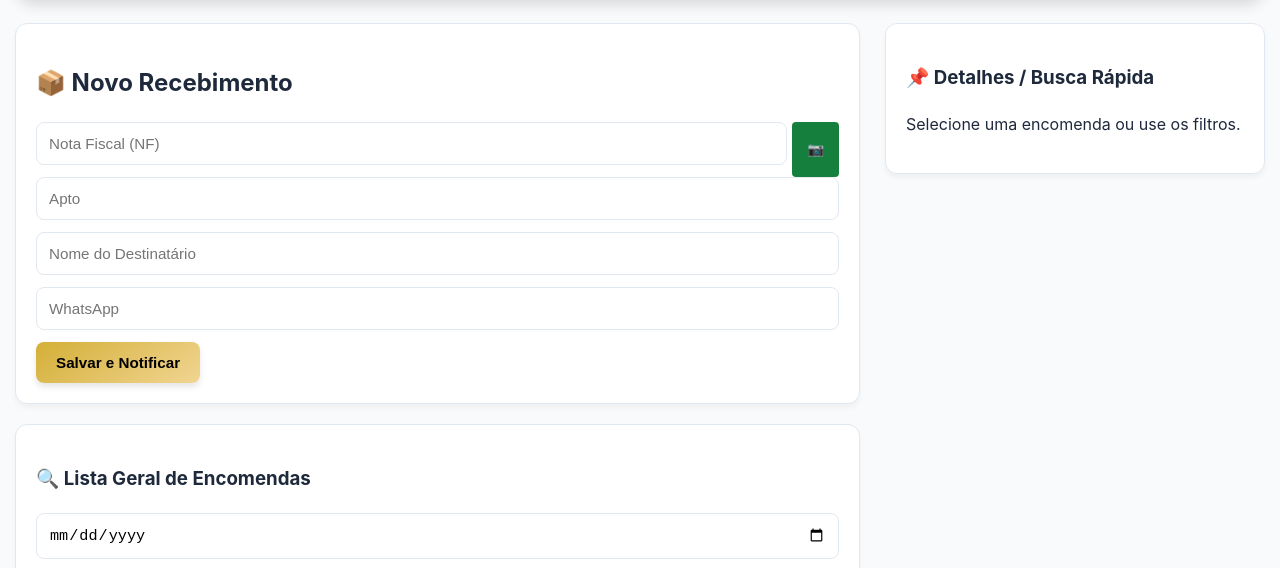
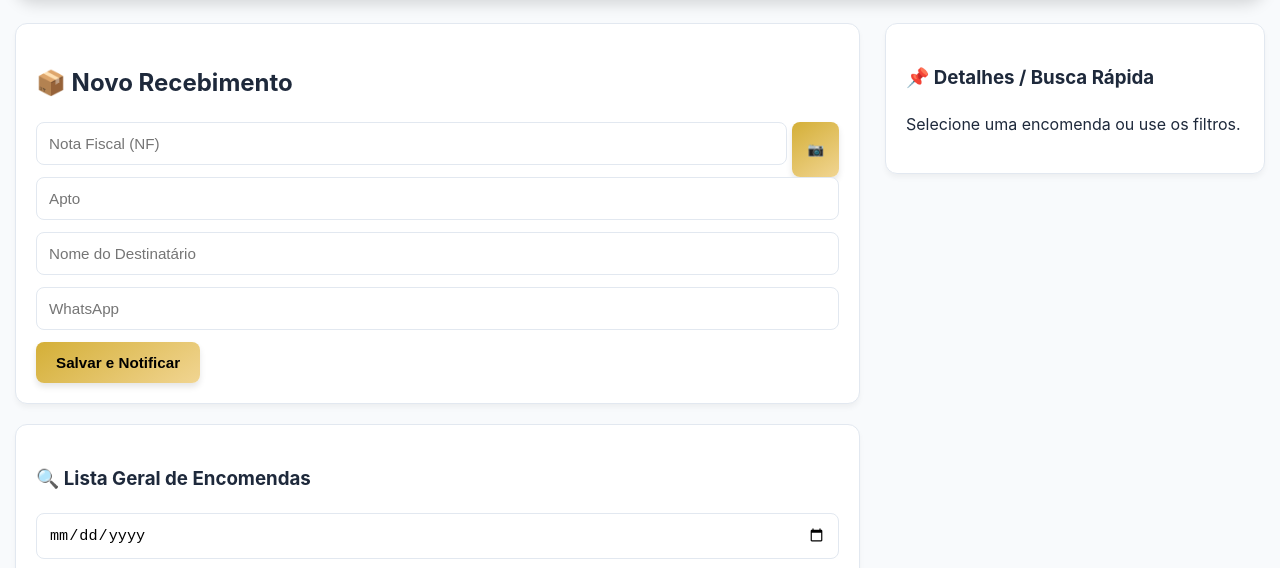
Before and after one commit to CondominioColletion/Portaria, a plain HTML site: page index.html in a window 1280 px wide. Shown: the part 194-762 px from the top of the page. Drawn offline with Linux system fonts and the light colour scheme.

Commit message:
Update style.css

```diff
--- a/style.css
+++ b/style.css
@@ -242,3 +242,25 @@ tr:hover {
     z-index: 10;
     pointer-events: auto;
 }
+/* ================= BOTÃO DA CÂMERA (FOTO) ================= */
+/* Se o seu botão usa uma tag <button> ou uma classe específica */
+button[onclick*="alternarCamera"],
+button[onclick*="tirarFoto"],
+.btn-camera {
+    background: var(--dourado) !important;
+    color: #000000 !important;
+    border: none !important;
+    border-radius: 8px !important;
+    padding: 10px 15px !important;
+    cursor: pointer !important;
+    font-weight: bold !important;
+    box-shadow: 0 4px 6px rgba(0,0,0,0.1) !important;
+    display: inline-flex;
+    align-items: center;
+    justify-content: center;
+}
+
+button[onclick*="alternarCamera"]:hover {
+    transform: translateY(-2px);
+    box-shadow: 0 6px 15px rgba(212, 175, 55, 0.4) !important;
+}
```
